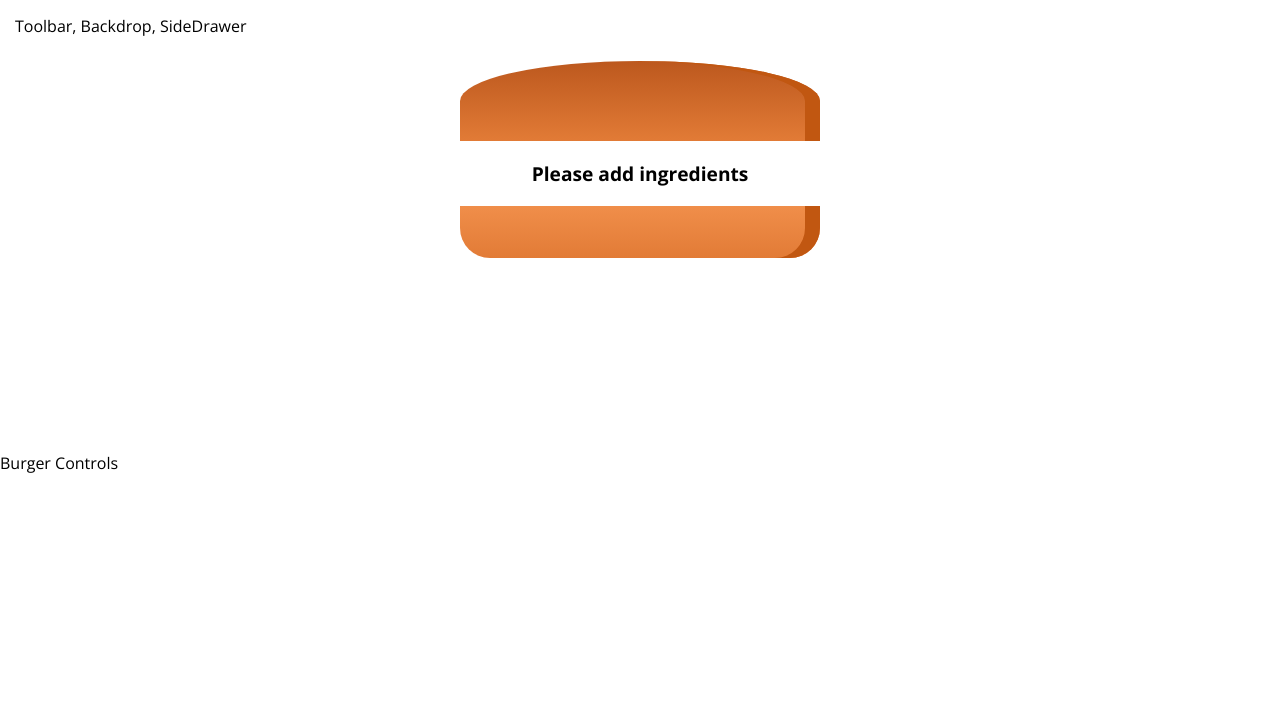
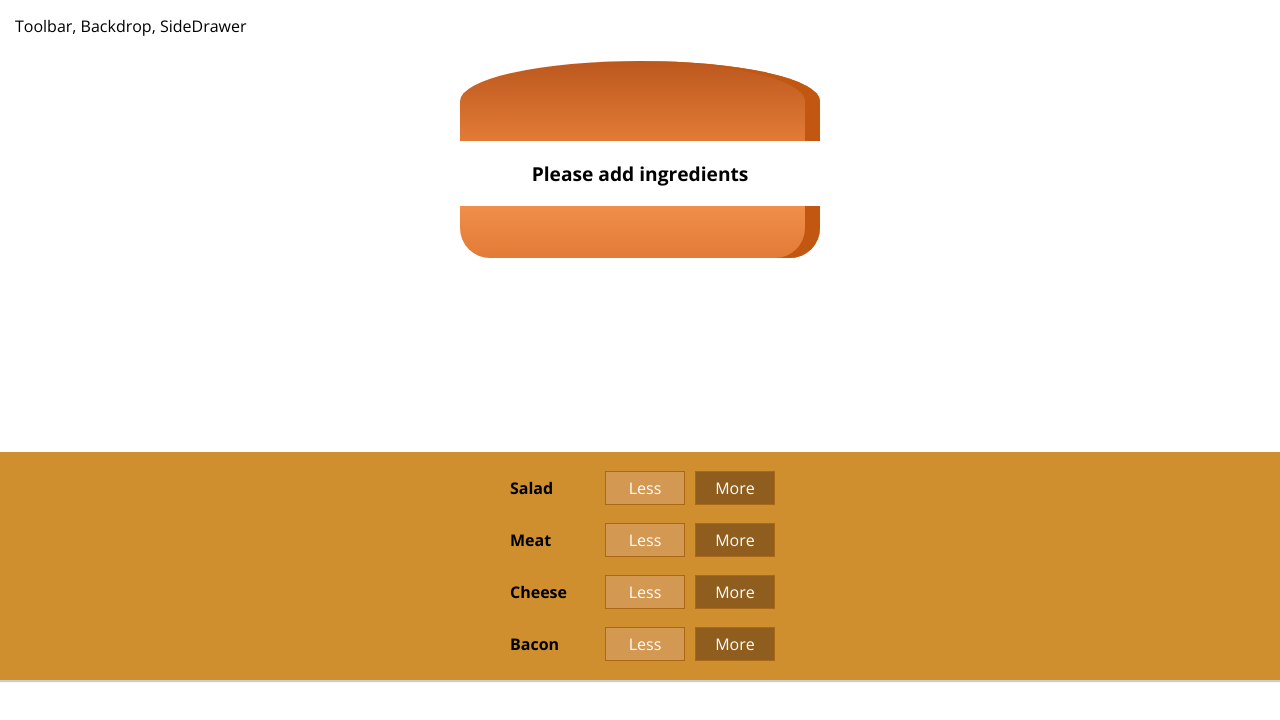
Before and after one commit to pradeepbp1310/React, a React (Create React App) app in the folder burger-builder/: page / in a window 1280 px wide. Shown: the top 720 px of the page. Built offline with nearby package versions, Linux system fonts and the light colour scheme.

Commit message:
Outputting multipl build controls

```diff
--- a/burger-builder/src/components/Burger/BuildControls/BuildControl/BuildControl.js
+++ b/burger-builder/src/components/Burger/BuildControls/BuildControl/BuildControl.js
@@ -1,9 +1,9 @@
 import React from 'react';
-import classes from './BuildControl.css';
+import classes from './BuildControl.module.css';
 
 const buildControl = (props) => {
     return (
-        <div className={classes.BuilControl}>
+        <div className={classes.BuildControl}>
             <div className={classes.Label}>{props.label}</div>
             <button className={classes.Less}>Less</button>
             <button className={classes.More}>More</button>
--- a/burger-builder/src/components/Burger/BuildControls/BuildControl/BuildControl.css
+++ b/burger-builder/src/components/Burger/BuildControls/BuildControl/BuildControl.module.css
@@ -5,7 +5,7 @@
     margin: 5px 0;
 }
 
-.BuildControl button {
+button {
     display: block;
     font: inherit;
     padding: 5px;
@@ -16,14 +16,14 @@
     outline: none;
 }
 
-.BuildControl button:disabled {
+button:disabled {
     background-color: #AC9980;
     border: 1px solid #7E7365;
     color: #ccc;
     cursor: default;
 }
 
-.BuildControl button:hover:disabled {
+button:hover:disabled {
     background-color: #AC9980;
     color: #ccc;
     cursor: not-allowed;
@@ -35,22 +35,22 @@
     width: 80px;
 }
 
-.BuildControl .Less {
+.Less {
     background-color: #D39952;
     color: white;
 }
 
-.BuildControl .More {
+ .More {
     background-color: #8F5E1E;
     color: white;
 }
 
-.BuildControl .Less:hover, .BuildControl .Less:active {
+.Less:hover, .Less:active {
     background-color: #DAA972;
     color: white;
 }
 
-.BuildControl .More:hover,.BuildControl .More:active {
+ .More:hover, .More:active {
     background-color: #99703F;
     color: white;
 }
--- a/burger-builder/src/components/Burger/BuildControls/BuildControls.css
+++ /dev/null
@@ -1,4 +0,0 @@
-.BuildControls{
-    width: 100%;
-    display: flex;
-}
--- a/burger-builder/src/components/Burger/BuildControls/BuildControls.js
+++ b/burger-builder/src/components/Burger/BuildControls/BuildControls.js
@@ -1,9 +1,23 @@
 import React from 'react';
-import styles from './BuildControls.css'
+import classes from './BuildControls.module.css';
+import BuilControl from './BuildControl/BuildControl';
+
+const controls = [
+    { label: 'Salad', type: 'salad' },
+    { label: 'Meat', type: 'meat' },
+    { label: 'Cheese', type: 'cheese' },
+    { label: 'Bacon', type: 'bacon' },
+];
 
 const buildControls = () => {
     return (
-        <div className={styles.BuildControls}></div>
+        <div className={classes.BuildControls}>
+            {
+                controls.map(ctrl =>
+                    (<BuilControl key={ctrl.label} label={ctrl.label} />)
+                )
+            }
+        </div>
     )
 }
 
--- /dev/null
+++ b/burger-builder/src/components/Burger/BuildControls/BuildControls.module.css
@@ -0,0 +1,10 @@
+.BuildControls{
+    width: 100%;
+    display: flex;
+    background: #cf8f2e;
+    flex-flow: column;
+    align-items: center;
+    box-shadow: 0 2px 1px #cccccc;
+    margin: auto;
+    padding: 10px 0;
+}
--- a/burger-builder/src/containers/BurgerBuilder/BurgerBuilder.js
+++ b/burger-builder/src/containers/BurgerBuilder/BurgerBuilder.js
@@ -1,6 +1,7 @@
 import React, { Component } from 'react';
 import Aux from '../../hoc/Auxiliary';
 import Burger from '../../components/Burger/Burger';
+import BuildControls from '../../components/Burger/BuildControls/BuildControls';
 
 class BurgerBuilder extends Component {
     state = {
@@ -15,7 +16,7 @@ class BurgerBuilder extends Component {
         return (
             <Aux>
                 <Burger ingredients={this.state.ingredients} />
-                <div>Burger Controls</div>
+                <BuildControls />
             </Aux>
         )
     }
```
